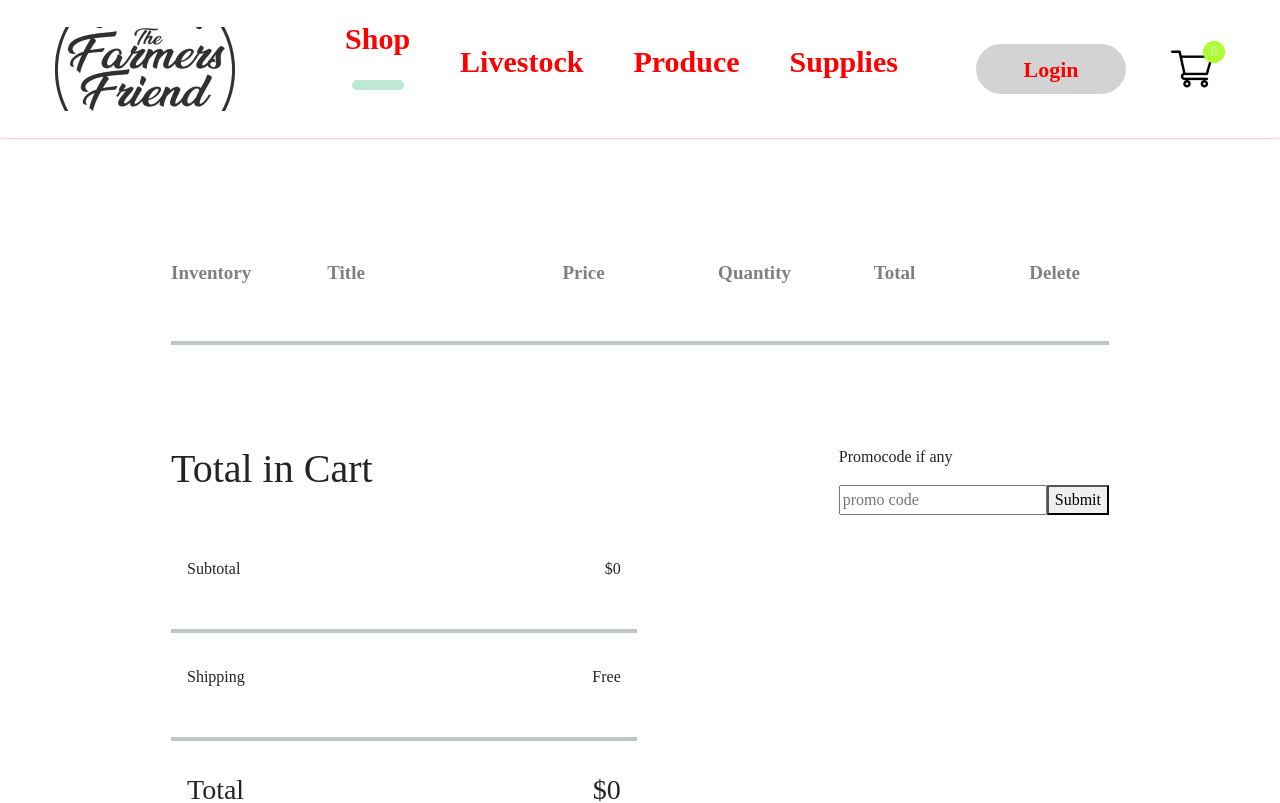
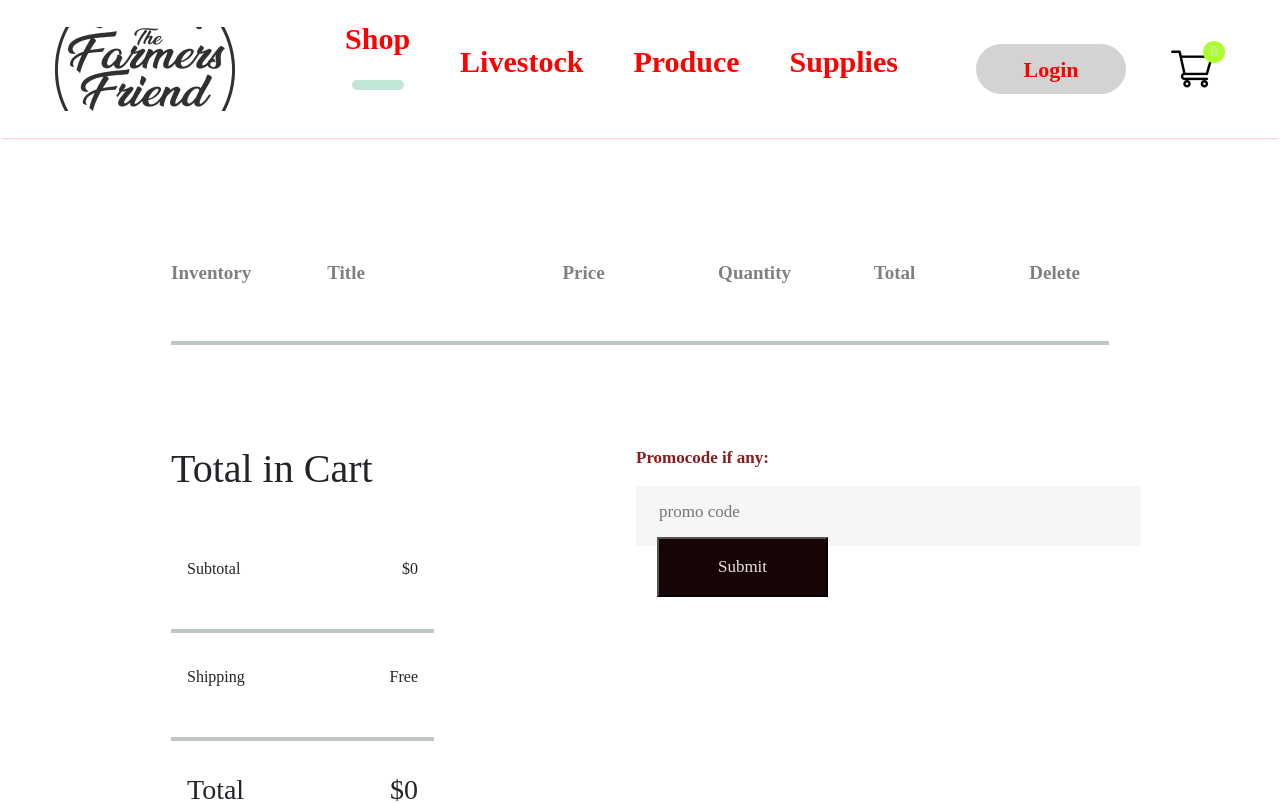
Before and after one commit to elvaplazola/FarmerFriends, a React (Create React App) app in the folder frontend/: page /cart in a window 1280 px wide. Shown: the top 803 px of the page. Built offline with nearby package versions, Linux system fonts and the light colour scheme; a web font is replaced by a local one.

Commit message:
css cart

```diff
--- a/frontend/src/Components/CartItems/CartItems.css
+++ b/frontend/src/Components/CartItems/CartItems.css
@@ -6,6 +6,42 @@
 
 .cartitems {
   margin: 100px 171px;
+}
+
+.cartitems-promobox {
+  background: rgb(247, 246, 244);
+  width: 505px;
+  margin-top: 16px;
+  padding-left: 21px;
+  height: 60px;
+}
+
+.cartitems-promobox button {
+  cursor: pointer;
+  color: rgb(232, 226, 226);
+  background: rgb(23, 4, 4);
+  width: 171px;
+  height: 60px;
+  font-size: 17px;
+}
+
+.cartitems-promobox input {
+  height: 51px;
+  width: 332px;
+  font-size: 17px;
+  background: transparent;
+  border: none;
+  outline: none;
+}
+
+.cartitems-promocode {
+  flex: 1;
+  font-size: 17px;
+  font-weight: 550;
+}
+
+.cartitems-promocode p {
+  color: #891c1c;
 }
 
 .cartitems-format-main {
--- a/frontend/src/Components/CartItems/CartItems.jsx
+++ b/frontend/src/Components/CartItems/CartItems.jsx
@@ -2,7 +2,7 @@ import React, { useContext } from "react";
 import "./CartItems.css";
 import { ShopContext } from "../../Context/ShopContext";
 import cross from "../Assets/cross.png";
-import all_product from "../Assets/all_product";
+//import all_product from "../Assets/all_product";
 
 const CartItems = () => {
   const { all_product, cartItems, removeFromCart } = useContext(ShopContext);
@@ -66,14 +66,20 @@ const CartItems = () => {
           <button>Click to Checkout</button>
         </div>
         <div className="cartitems-promocode">
-          <p>Promocode if any</p>
+          <p>Promocode if any:</p>
           <div className="cartitems-promobox">
             <input type="text" placeholder="promo code" />
             <button>Submit</button>
           </div>
         </div>
       </div>
-      {/*
+    </div>
+  );
+};
+
+export default CartItems;
+
+/*
     <div>
       <div className="cartitems-format">
         <img src="" alt="" className="carticon-product-icon" />
@@ -84,9 +90,4 @@ const CartItems = () => {
         <img src={cross} onClick={() => {removeFromCart()}} alt="" />
 </div>
 <hr />
-</div> */}
-    </div>
-  );
-};
-
-export default CartItems;
+</div> */
```
